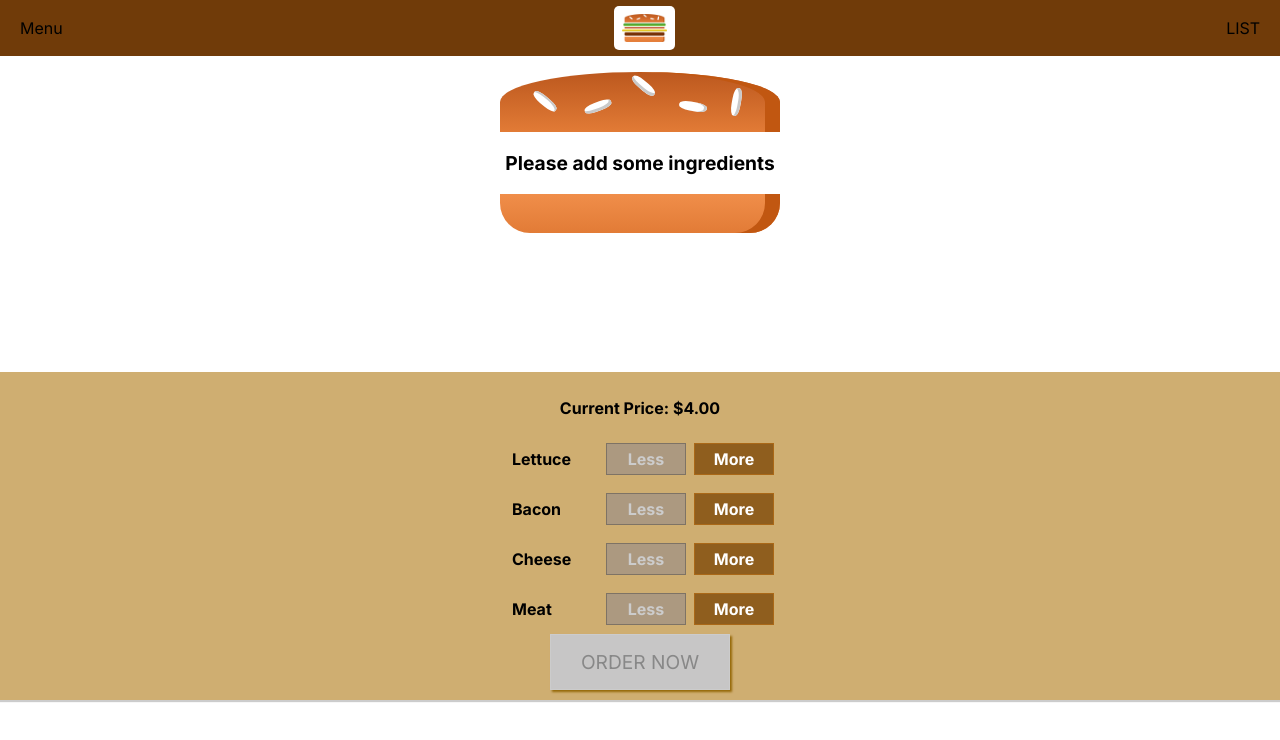
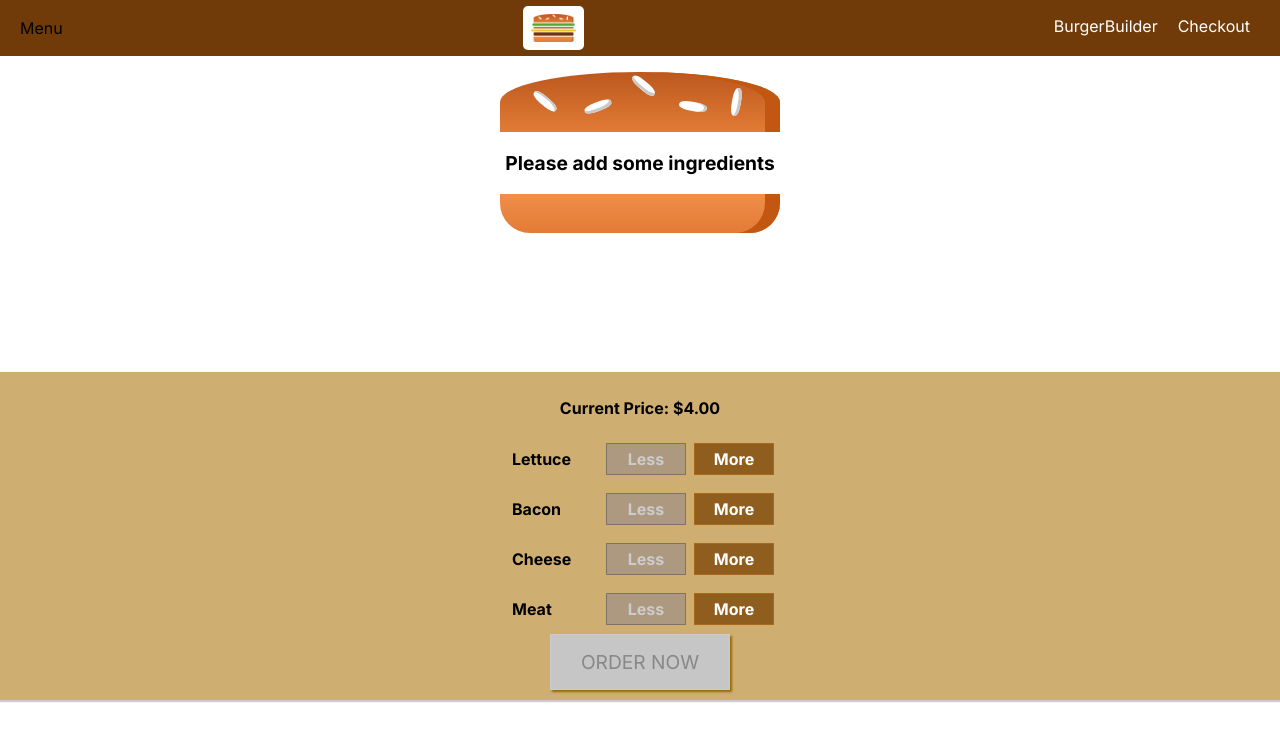
Before and after one commit to stevekutz/react_TCG_burger_1, a React (Create React App) app in the folder app/: page / in a window 1280 px wide. Shown: the top 740 px of the page. Built offline with nearby package versions, Linux system fonts and the light colour scheme.

Commit message:
added basic Navigation links to Toolbar

```diff
--- /dev/null
+++ b/app/src/components/Navigation/NavigationItems/NavigationItem/NavigationItem.js
@@ -0,0 +1,25 @@
+import React from 'react';
+import classes from './navigationitem.module.css';
+
+
+
+const navigationItem =(props) => {
+
+    return (
+
+        <li className = {classes.NavigationItem}>
+            <a
+                href = {props.link}
+                className = {props.active ? classes.active : null}
+
+            >
+
+                {props.children} </a>
+        </li>
+
+    )
+
+
+}
+
+export default navigationItem;
--- /dev/null
+++ b/app/src/components/Navigation/NavigationItems/NavigationItem/navigationitem.module.css
@@ -0,0 +1,35 @@
+.NavigationItem {
+    margin: 0;
+    box-sizing: border-box;
+    display: flex;
+    height: 100%;
+    align-items: center;
+
+
+
+}
+
+.NavigationItem a {
+    color: white;
+    text-decoration: none;
+    height: 100%;
+    padding: 16px 10px;
+    border-bottom: 4px solid transparent;
+    box-sizing: border-box;
+
+}
+
+.NavigationItem a:hover,
+
+.NavigationItem a:active {
+    background-color: #8F5C2C;
+    border-bottom: 4px solid #40A4C8;
+
+
+}
+
+/* .NavigationItem a:active {
+
+
+
+} */
--- /dev/null
+++ b/app/src/components/Navigation/NavigationItems/NavigationItems.js
@@ -0,0 +1,30 @@
+import React from 'react';
+import NavigationItem from './NavigationItem/NavigationItem';
+
+import classes from './navigationitems.module.css';
+
+const navigationItems = (props) => {
+
+    return  (
+        <ul className = {classes.NavigationItems}>
+            <NavigationItem
+                link = '/'
+                active // this is a boolean. Could have also done like   active = {true}
+            > BurgerBuilder
+
+            </NavigationItem>
+
+            <NavigationItem
+                link = '/'
+
+            > Checkout
+            </NavigationItem>
+
+        </ul>
+
+    )
+
+
+}
+
+export default navigationItems;
--- /dev/null
+++ b/app/src/components/Navigation/NavigationItems/navigationitems.module.css
@@ -0,0 +1,10 @@
+.NavigationItems {
+    margin: 0;
+    padding: 0;
+    height: 100%;
+    list-style: none;
+    display: flex;
+    align-items: center;
+
+
+}
--- a/app/src/components/Navigation/Toolbar/Toolbar.js
+++ b/app/src/components/Navigation/Toolbar/Toolbar.js
@@ -1,6 +1,8 @@
 import React from 'react';
 import classes from './toolbar.module.css';
 import Logo from '../../Logo/Logo';
+import NavigationItems from '../NavigationItems/NavigationItems';
+
 
 const toolbar = (props) => {
 
@@ -9,7 +11,7 @@
         <div> Menu </div>
         <Logo />
         <nav>
-            LIST
+            <NavigationItems/>
         </nav>
 
 
```
